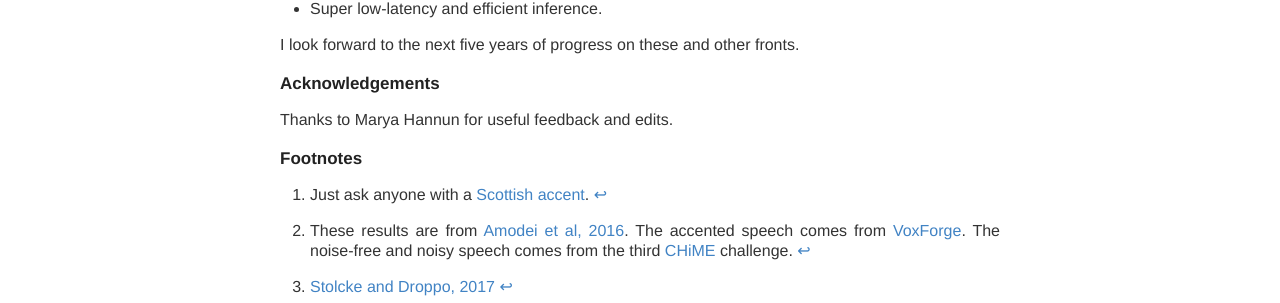
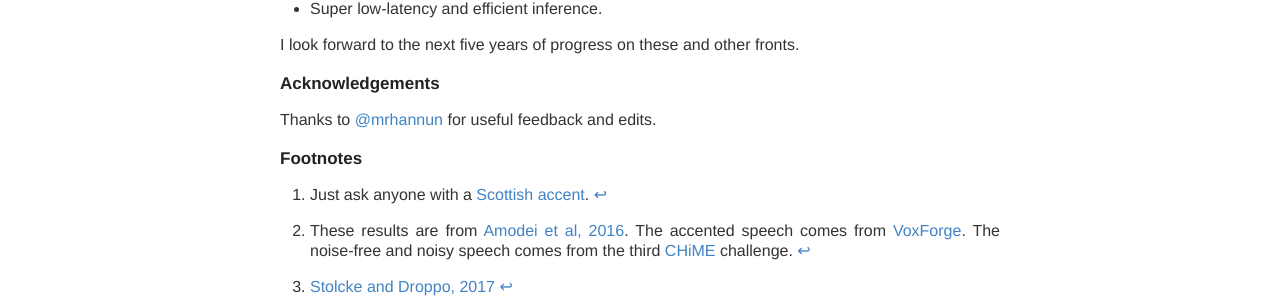
Before and after one commit to awni/awni.github.io, a Jekyll site: the page built from _posts/2017-10-11-speech-recognition.md, in a window 1280 px wide and 900 px high, scrolled down 3703 px. Shown: the part 393-696 px from the top of the window. Built offline with Jekyll 4.4.1, drawn with Linux system fonts in a browser that asks for light colours; comment, search, counter and statistics services are not loaded.

Commit message:
use link instead of name

```diff
--- a/_posts/2017-10-11-speech-recognition.md
+++ b/_posts/2017-10-11-speech-recognition.md
@@ -206,7 +206,7 @@ I look forward to the next five years of progress on these and other fronts.
 
 ### Acknowledgements
 
-Thanks to Marya Hannun for useful feedback and edits.
+Thanks to <a href="https://twitter.com/mrhannun">@mrhannun</a> for useful feedback and edits.
 
 ### Footnotes
 [^scottish_accent]:
```
